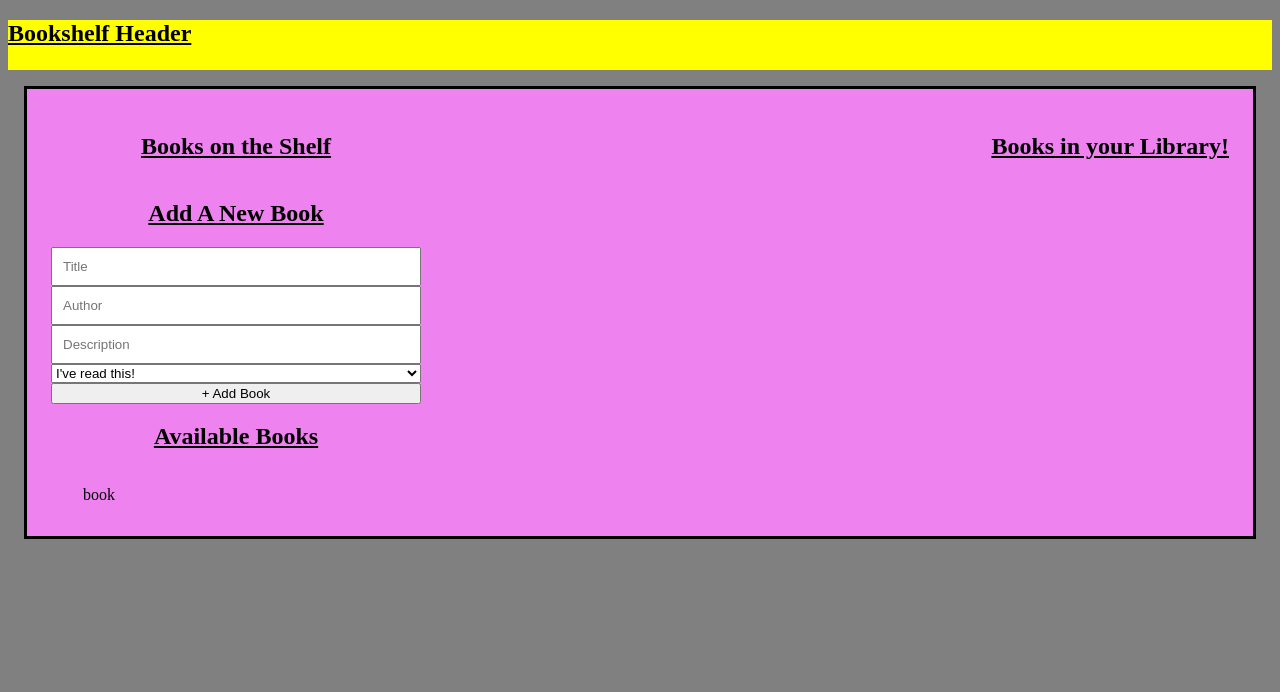
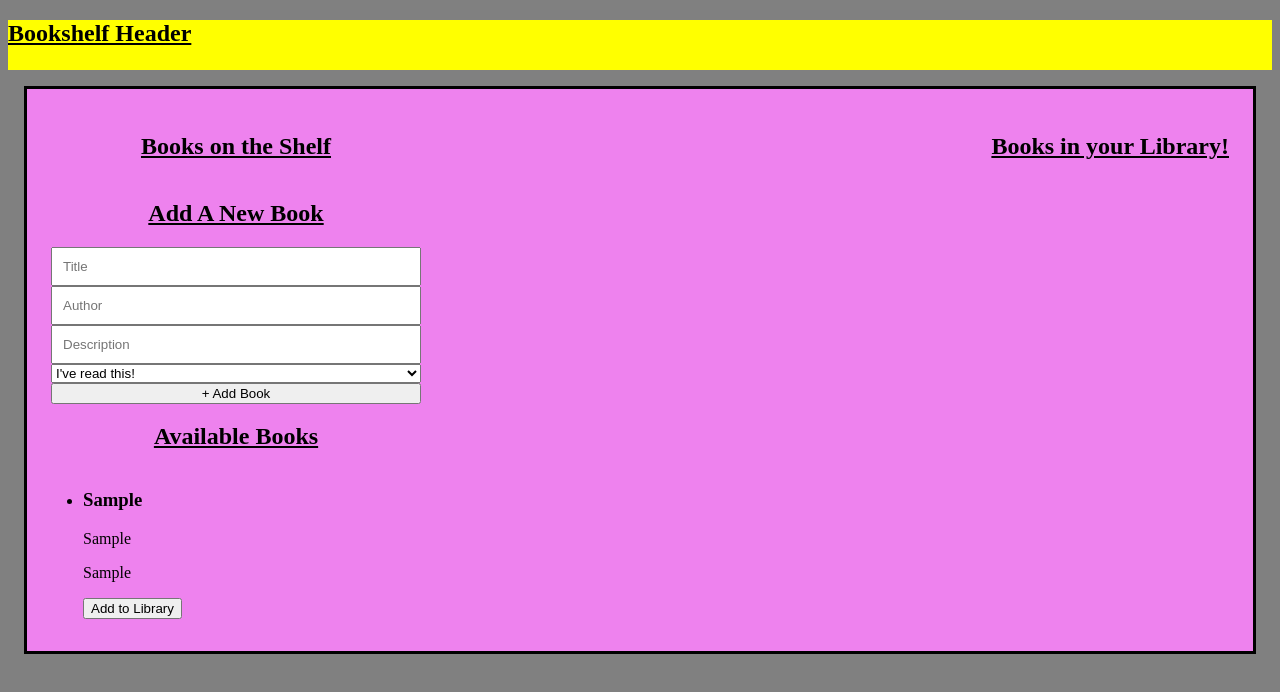
Before and after one commit to sarahschuller/bookshelf-client, a React (Create React App) app: page / in a window 1280 px wide. Both pictures are taken after typing "Sample", "Sample", "Sample" into the empty fields and a click on the button "+ Add Book". Shown: the top 692 px of the page. Built offline with nearby package versions, Linux system fonts and the light colour scheme.

Commit message:
Update book construction

```diff
--- a/src/components/Book.js
+++ b/src/components/Book.js
@@ -1,12 +1,20 @@
 import React from "react";
+import PropTypes from "prop-types";
 
 class Book extends React.Component {
-     render() {
-        // const { title, author, pages } = this.props.details;
+    render() {
+        const { title, author, desc } = this.props.details;
         return (
-            <p>book</p>
+            <div className="book-grid">
+                <li className="book-list">
+                    <h3 className="book-title">{title}</h3>
+                    <span>{author}</span>
+                    <p>{desc}</p>
+                    <button className="book-button">Add to Library</button>
+                </li>
+            </div>
         )
     }
-};
+}
 
 export default Book;
```
